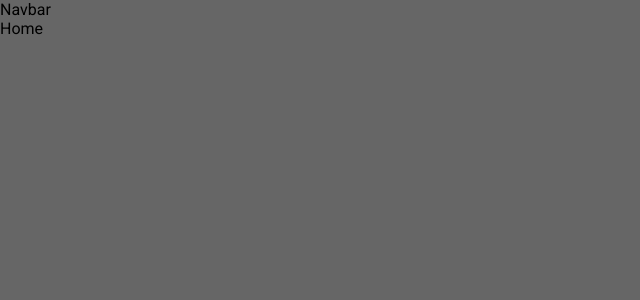
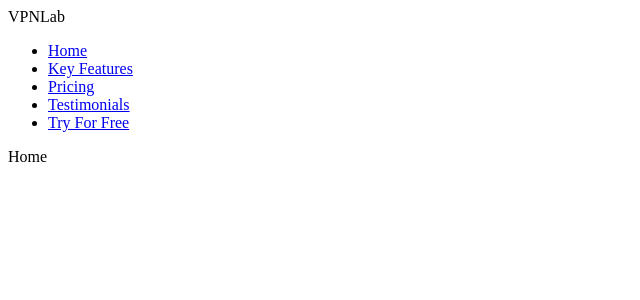
Before and after one commit to shafeenashaikh/React-Responsive-Navbar, a React (Create React App) app: page / in a window 1280 px wide. Shown: the top 300 px of the page, without its empty margins (0-640 px from the left). Built offline with nearby package versions, Linux system fonts and the light colour scheme.

Commit message:
mapped all pages

```diff
--- a/src/App.js
+++ b/src/App.js
@@ -1,5 +1,5 @@
 import React from 'react';
-import './App.css';
+// import './App.css';
 import {BrowserRouter as Router, Switch, Route} from 'react-router-dom'
 import Navbar from './Components/Navbar/Navbar';
 import Home from './Components/Pages/Home';
--- a/src/Components/Navbar/Navbar.js
+++ b/src/Components/Navbar/Navbar.js
@@ -1,9 +1,23 @@
 import React from 'react';
+import {MenuList} from './MenuList'
 
 const Navbar = () => {
+
+    const menuList = MenuList.map(({url, title}, index) => {
+        return (
+            <li key={index}>
+                <a href={url}>{title}</a>
+            </li>
+        )
+    });
     return(
         <div>
-            Navbar
+            <div className="logo">
+            VPN<font>Lab</font>
+            </div>
+            <ul className="menu-list">
+                 {menuList}
+            </ul>
         </div>
     )
 }
```
